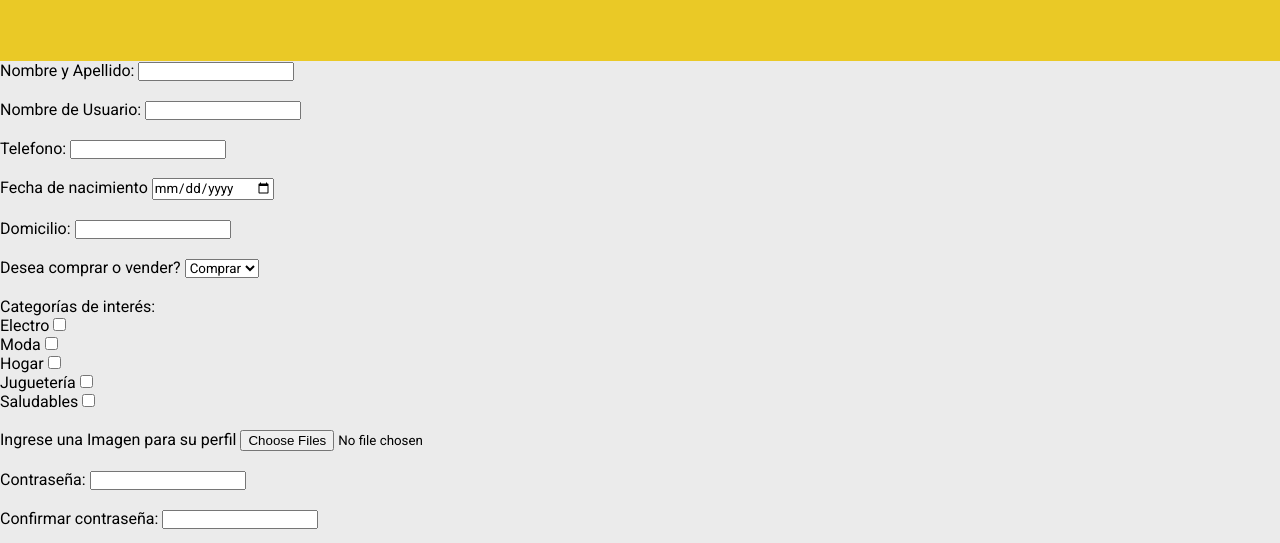
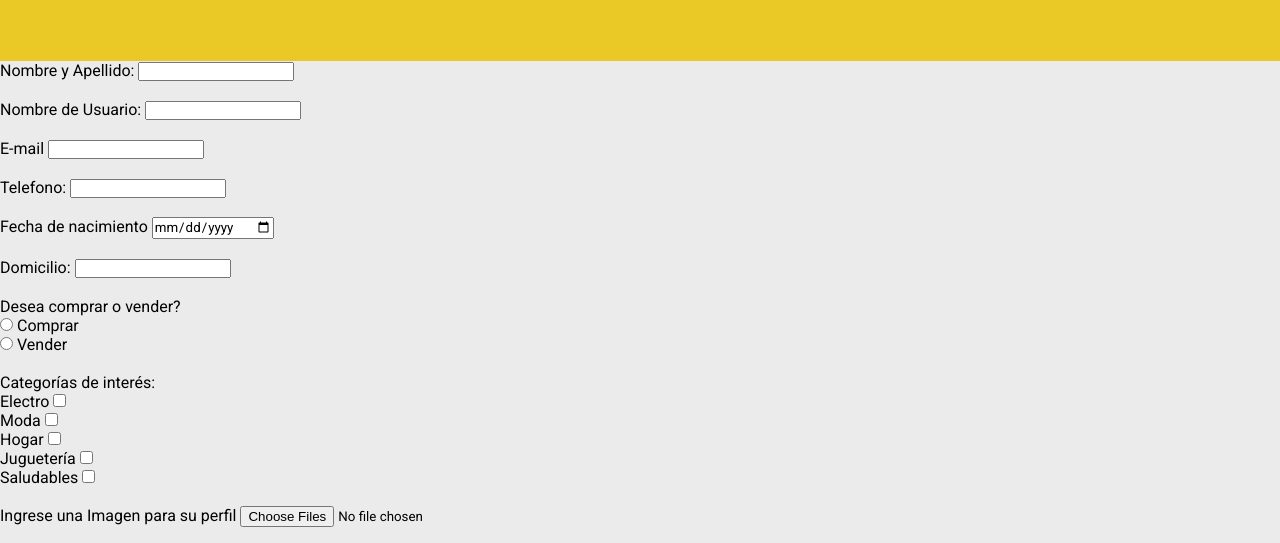
Before and after one commit to rockop11/mercadoLiebre, a website: page views/register.html in a window 1280 px wide. Shown: the part 253-796 px from the top of the page. Drawn offline with Linux system fonts and the light colour scheme; files that its build step writes are made by us from their sources; files whose address does not match are found by name.

Commit message:
actualizando mercado liebre

```diff
--- a/views/register.html
+++ b/views/register.html
@@ -50,12 +50,17 @@
 
         <form action="/registro" method="POST">
             <label for="nombre">Nombre y Apellido:</label>
-            <input type="text" name="usuario" id="nombre">
+            <input type="text" name="usuario" id="nombre" required>
             <br>
             <br>
 
             <label for="usuario">Nombre de Usuario:</label>
-            <input type="text" name="usuario" id="usuario">
+            <input type="text" name="usuario" id="usuario" required>
+            <br>
+            <br>
+
+            <label for="email">E-mail</label>
+            <input type="email" name="email" id="email" required>
             <br>
             <br>
 
@@ -65,7 +70,7 @@
             <br>
 
             <label for="edad">Fecha de nacimiento</label>
-            <input type="date" name="fecha" id="fecha">
+            <input type="date" name="fecha" id="fecha" required>
             <br>
             <br>
 
@@ -75,10 +80,13 @@
             <br>
 
             <label for="perfil-usuario">Desea comprar o vender?</label>
-            <select name="perfil-usuario" id="perfil-usuario">
-                <option value="Comprar">Comprar</option>
-                <option value="Vender">Vender</option>
-            </select>
+            <br>
+            <input type="radio" name="perfil-usuario" id="perfil-usuario" value="Comprar">
+            <label>Comprar</label>
+            <br>
+
+            <input type="radio" name="perfil-usuario" id="perfil-usuario" value="Vender">
+            <label>Vender</label>
             <br>
             <br>
 
@@ -109,12 +117,12 @@
             <br>
 
             <label for="password">Contraseña:</label>
-            <input type="password" name="clave" id="clave">
+            <input type="password" name="clave" id="clave" required>
             <br>
             <br>
 
             <label for="password">Confirmar contraseña:</label>
-            <input type="password" name="clave" id="clave">
+            <input type="password" name="clave" id="clave" required>
             <br>
             <br>
 
```
